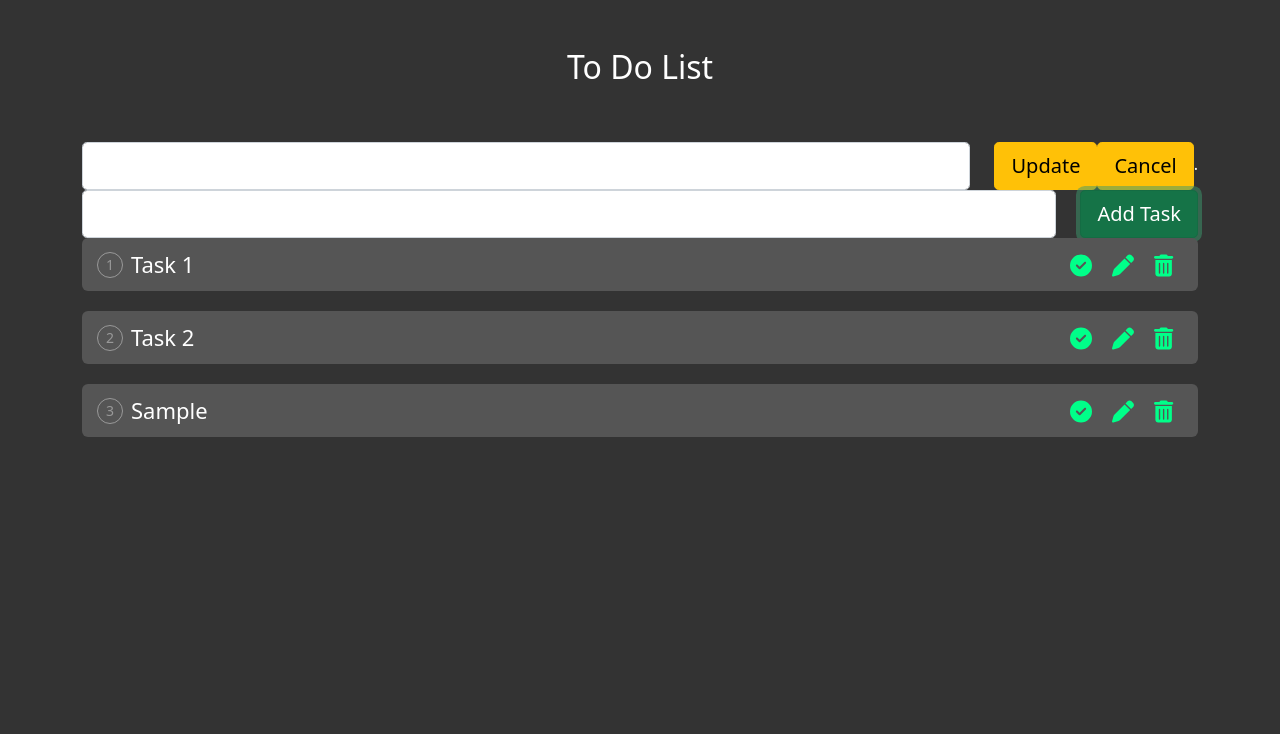
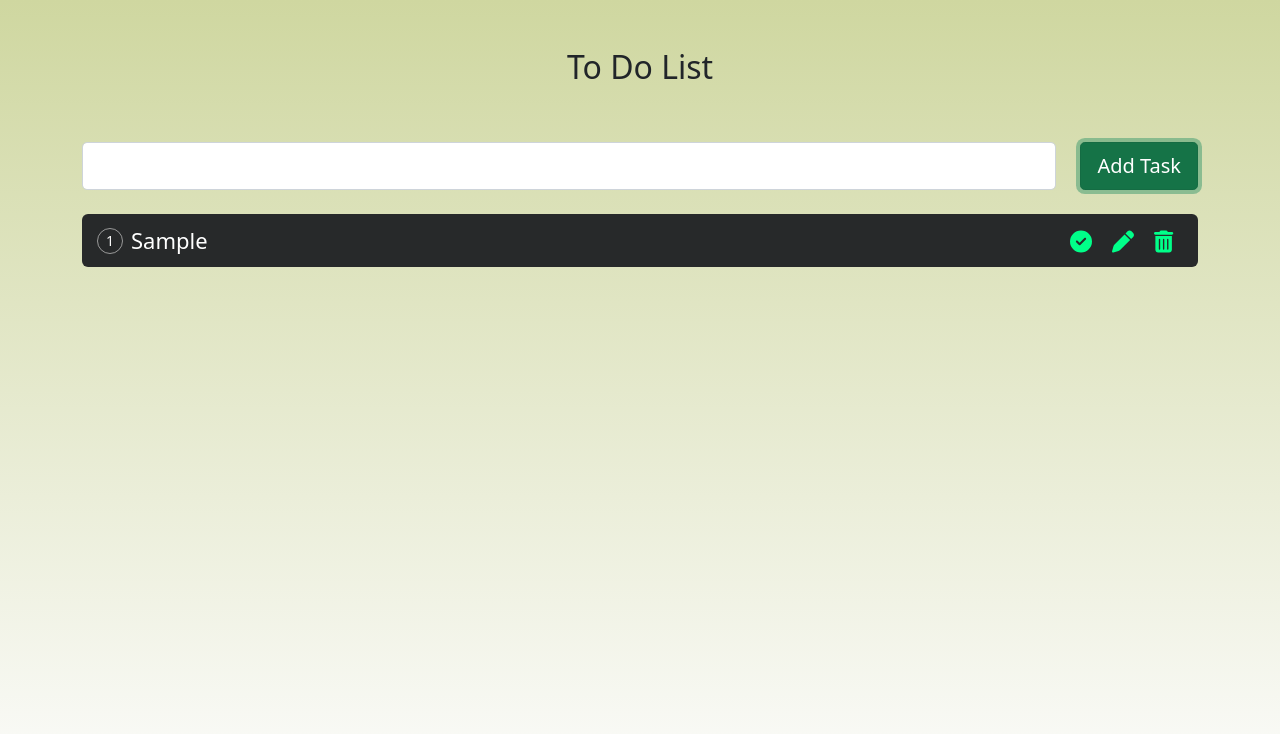
Before and after one commit to amals007/To-Do-Listings-react, a React (Create React App) app: page / in a window 1280 px wide. Both pictures are taken after typing "Sample" into the empty fields and a click on the button "Add Task". Shown: the top 734 px of the page. Built offline with nearby package versions, Linux system fonts and the light colour scheme.

Commit message:
update & aesthetics

```diff
--- a/src/App.css
+++ b/src/App.css
@@ -1,13 +1,17 @@
 .App {
   text-align: center;
 }
+html, body{
+  height: 100%;
+  background: linear-gradient(to top, #fcfcfc, #cfd7a0);
+}
 
-body{
-    background-color: #333;
+/* body{
+    background-color: rgb(8, 11, 11);
     color: #fff;
-}
+} */
 .taskBg{
-background-color: #555;
+background-color: rgb(39, 41, 42);
 border-radius: 6px;
 margin-bottom: 20px;
 padding: 10px 140px 10px 15px;
@@ -21,7 +25,7 @@ position: relative;
 }
 
 .taskNumber{
-  color: #999;
+  color: #fff;
   border: 1px solid #999;
   border-radius: 50%;
   width: 26px;
@@ -35,9 +39,11 @@ position: relative;
 }
 .taskBg .taskText{
   flex: 1;
+  color: #fff;
 
 }
 .taskBg .done .taskText{
+  color: #fff;
   text-decoration: line-through;
   opacity: 0.3;
 
@@ -63,3 +69,6 @@ position: relative;
 .mr-20{
   margin-right: 20px;
 }
+.cancelButton{
+  margin-left:10px;
+}
--- a/src/App.js
+++ b/src/App.js
@@ -1,18 +1,13 @@
 import React, { useState } from "react";
+import AddTaskForm from "./components/AddTaskForm";
+import ToDo from "./components/ToDo";
+import UpdateForm from "./components/UpdateForm";
 import "bootstrap/dist/css/bootstrap.min.css";
-import { FontAwesomeIcon } from "@fortawesome/react-fontawesome";
-import {
-  faCircleCheck,
-  faPen,
-  faTrashCan,
-} from "@fortawesome/free-solid-svg-icons";
+
 import "./App.css";
 
 function App() {
-  const [toDo, setToDo] = useState([
-    { id: 1, title: "Task 1", status: false },
-    { id: 2, title: "Task 2", status: false },
-  ]);
+  const [toDo, setToDo] = useState([]);
 
   // Temp State
   const [newTask, setNewTask] = useState("");
@@ -58,13 +53,18 @@ function App() {
     let newEntry = {
       id: updateData.id,
       title: e.target.value,
-      status: updateData.status ? true: false
-    }
-    setUpdateData(newEntry)
+      status: updateData.status ? true : false,
+    };
+    setUpdateData(newEntry);
   };
 
   // Task
-  const updateTask = () => {};
+  const updateTask = () => {
+    let filterRecords = toDo.filter((task) => task.id !== updateData.id);
+    let updateObject = [...filterRecords, updateData];
+    setToDo(updateObject);
+    setUpdateData("");
+  };
 
   return (
     <div className="container App">
@@ -74,73 +74,28 @@ function App() {
       <br />
       <br />
 
-      <div className="row">
-        <div className="col">
-          <input
-          value={updateData && updateData.title}
-          onChange={(e)=>  ChangeTask(e)}
-           className="form-control form-control-lg" />
-        </div>
-        <div className="col-auto">
-          <button className="btn btn-lg btn-warning">Update</button>
-          <button className="btn btn-lg btn-warning">Cancel</button>.
-        </div>
-      </div>
-
-      <div className="row">
-        <div className="col">
-          <input
-            value={newTask}
-            onChange={(e) => setNewTask(e.target.value)}
-            className="form-control form-control-lg"
-          />
-        </div>
-        <div className="col-auto">
-          <button onClick={addTask} className="btn btn-lg btn-success">
-            Add Task
-          </button>
-        </div>
-      </div>
+      {updateData && updateData ? (
+        <UpdateForm
+          updateData={updateData}
+          ChangeTask={ChangeTask}
+          updateTask={updateTask}
+          cancelUpdate={cancelUpdate}
+        />
+      ) : (
+        <AddTaskForm
+          newTask={newTask}
+          setNewTask={setNewTask}
+          addTask={addTask}
+        />
+      )}
 
       {toDo && toDo.length ? "" : "No Tasks"}
-      {toDo &&
-        toDo
-          .sort((a, b) => (a.id > b.id ? 1 : -1))
-          .map((task, index) => {
-            return (
-              <React.Fragment id={task.id}>
-                <div className="col taskBg">
-                  <div className={task.status ? "done" : ""}>
-                    <span className="taskNumber">{index + 1}</span>
-                    <span className="taskText">{task.title}</span>
-                  </div>
-                  <div className="iconsWrap">
-                    <span
-                      title="Completed / Not Completed"
-                      onClick={() => markDone(task.id)}
-                    >
-                      <FontAwesomeIcon icon={faCircleCheck} />
-                    </span>
-                    {task.status ? null : (
-                      <span title="Edit"
-                      onClick={ ()=> setUpdateData({
-                        id: task.id,
-                        title: task.title,
-                        status:task.status ? true: false
-                      })}
-                      >
-                        <FontAwesomeIcon icon={faPen} />
-                      </span>
-                    )}
-
-                    <span title="Delete" onClick={() => deleteTask(task.id)}>
-                      <FontAwesomeIcon icon={faTrashCan} />
-                    </span>
-                  </div>
-                </div>
-              </React.Fragment>
-            );
-          })}
+      <ToDo
+        toDo={toDo}
+        markDone={markDone}
+        setUpdateData={setUpdateData}
+        deleteTask={deleteTask}
+      />
     </div>
   );
 }
--- /dev/null
+++ b/src/components/AddTaskForm.js
@@ -0,0 +1,26 @@
+import React from "react";
+
+function AddTaskForm({ newTask, setNewTask, addTask }) {
+  return (
+   <>
+        <div className="row">
+          <div className="col">
+            <input
+              value={newTask}
+              onChange={(e) => setNewTask(e.target.value)}
+              className="form-control form-control-lg"
+            />
+          </div>
+          <div className="col-auto">
+            <button onClick={addTask} className="btn btn-lg btn-success">
+              Add Task
+            </button>
+          </div>
+
+        </div>
+        <br />
+   </>
+  );
+}
+
+export default AddTaskForm;
--- /dev/null
+++ b/src/components/ToDo.js
@@ -0,0 +1,57 @@
+import React from "react";
+import { FontAwesomeIcon } from "@fortawesome/react-fontawesome";
+import {
+  faCircleCheck,
+  faPen,
+  faTrashCan,
+} from "@fortawesome/free-solid-svg-icons";
+
+function ToDo({ toDo, markDone, setUpdateData, deleteTask }) {
+  return (
+    <>
+      {toDo &&
+        toDo
+          .sort((a, b) => (a.id > b.id ? 1 : -1))
+          .map((task, index) => {
+            return (
+              <React.Fragment id={task.id}>
+                <div className="col taskBg">
+                  <div className={task.status ? "done" : ""}>
+                    <span className="taskNumber">{index + 1}</span>
+                    <span className="taskText">{task.title}</span>
+                  </div>
+                  <div className="iconsWrap">
+                    <span
+                      title="Completed / Not Completed"
+                      onClick={() => markDone(task.id)}
+                    >
+                      <FontAwesomeIcon icon={faCircleCheck} />
+                    </span>
+                    {task.status ? null : (
+                      <span
+                        title="Edit"
+                        onClick={() =>
+                          setUpdateData({
+                            id: task.id,
+                            title: task.title,
+                            status: task.status ? true : false,
+                          })
+                        }
+                      >
+                        <FontAwesomeIcon icon={faPen} />
+                      </span>
+                    )}
+
+                    <span title="Delete" onClick={() => deleteTask(task.id)}>
+                      <FontAwesomeIcon icon={faTrashCan} />
+                    </span>
+                  </div>
+                </div>
+              </React.Fragment>
+            );
+          })}
+    </>
+  );
+}
+
+export default ToDo;
--- /dev/null
+++ b/src/components/UpdateForm.js
@@ -0,0 +1,32 @@
+import React from "react";
+
+function updateform({ updateData, ChangeTask, updateTask, cancelUpdate }) {
+  return (
+    <>
+      <div className="row">
+        <div className="col">
+          <input
+            value={updateData && updateData.title}
+            onChange={(e) => ChangeTask(e)}
+            className="form-control form-control-lg"
+          />
+        </div>
+        <div className="col-auto">
+          <button onClick={updateTask} className="btn btn-lg btn-warning">
+            Update
+          </button>
+          <button
+            onClick={cancelUpdate}
+            className="cancelButton btn btn-lg btn-warning"
+          >
+            Cancel
+          </button>
+          .
+        </div>
+      </div>
+      <br />
+    </>
+  );
+}
+
+export default updateform;
--- a/src/index.css
+++ b/src/index.css
@@ -1,4 +1,4 @@
-body {
+  body {
   margin: 0;
   font-family: -apple-system, BlinkMacSystemFont, 'Segoe UI', 'Roboto', 'Oxygen',
     'Ubuntu', 'Cantarell', 'Fira Sans', 'Droid Sans', 'Helvetica Neue',
```
